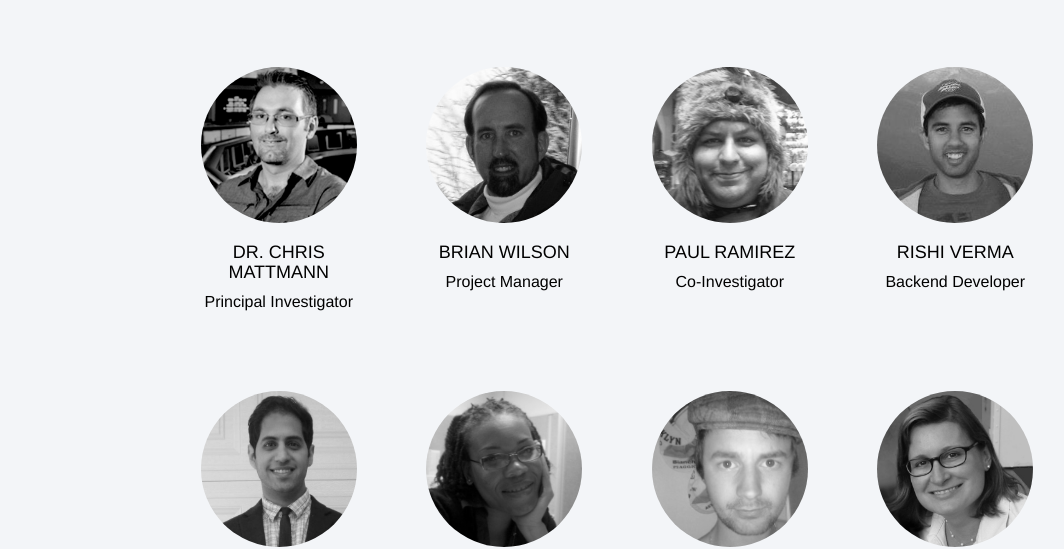
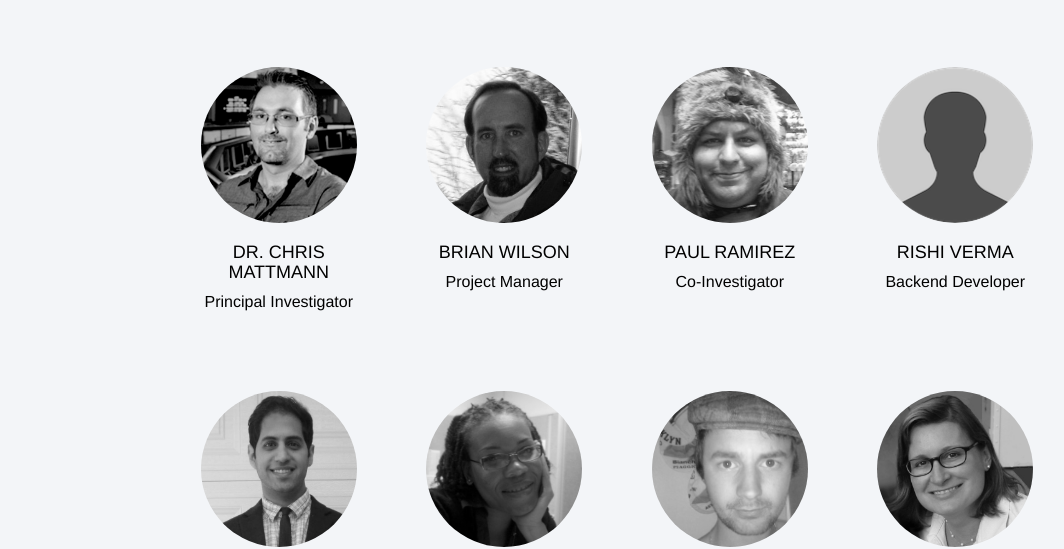
Before and after one commit to lawongsta/scispark, a website: page theteam.html in a window 1280 px wide. Shown: the part 272-821 px from the top of the page, without its empty margins (23-1087 px from the left). Drawn offline with Linux system fonts and the light colour scheme.

Commit message:
Using default image for rishi

```diff
--- a/theteam.html
+++ b/theteam.html
@@ -79,7 +79,7 @@
 
           <div class="col-xs-12 col-sm-3">
             <div class="caption">
-              <img class="circular" src="images/rishi_verma.jpg" alt="Picture of Rishi Verma">
+              <img class="circular" src="images/profile-image.png" alt="Picture of Rishi Verma">
               <h2>
               Rishi Verma
               </h2>
```
Also changed, not shown: images/profile-image.png (added), images/rishi_verma.jpg (deleted).
